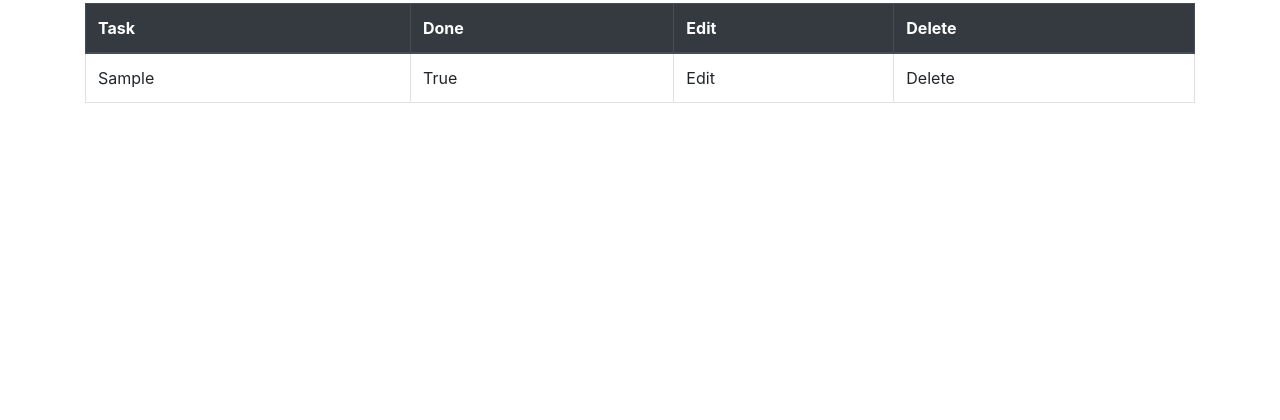
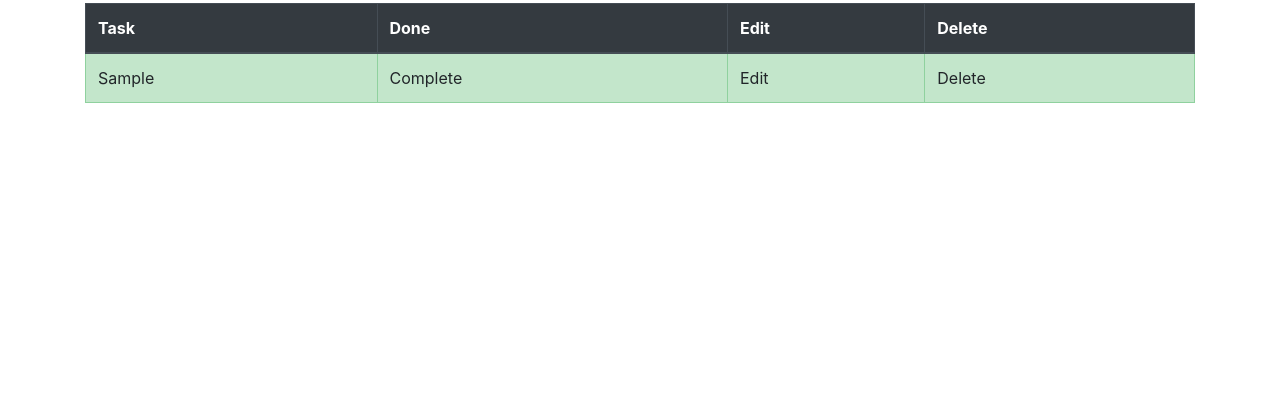
Before and after one commit to yosoycentli/taskmate, a Django app: page /todolist/ in a window 1280 px wide. Shown: the part 347-767 px from the top of the page. Run offline with Django 4.2, Linux system fonts and the light colour scheme; tables that the repository leaves empty hold one stand-in row (values such as "Sample post").

Commit message:
[ADD] Adding Condition on Data

```diff
--- a/taskmate/todolist_app/templates/todolist.html
+++ b/taskmate/todolist_app/templates/todolist.html
@@ -18,12 +18,21 @@
             </thead>
             <tbody>
         {% for obj in all_tasks %}
-            <tr>
-                <td>{{ obj.task }}</td>
-                <td>{{ obj.done }}</td>
-                <td>Edit</td>
-                <td>Delete</td>
-            </tr>
+            {% if obj.done %}
+                <tr class="table-success">
+                    <td>{{ obj.task }}</td>
+                    <td>Complete</td>
+                    <td>Edit</td>
+                    <td>Delete</td>
+                </tr>
+                {% else %}
+                    <tr>
+                        <td>{{ obj.task }}</td>
+                        <td>Not complete</td>
+                        <td>Edit</td>
+                        <td>Delete</td>
+                    </tr>
+            {% endif %}
         {% endfor %}
             </tbody>
         </table>
```
